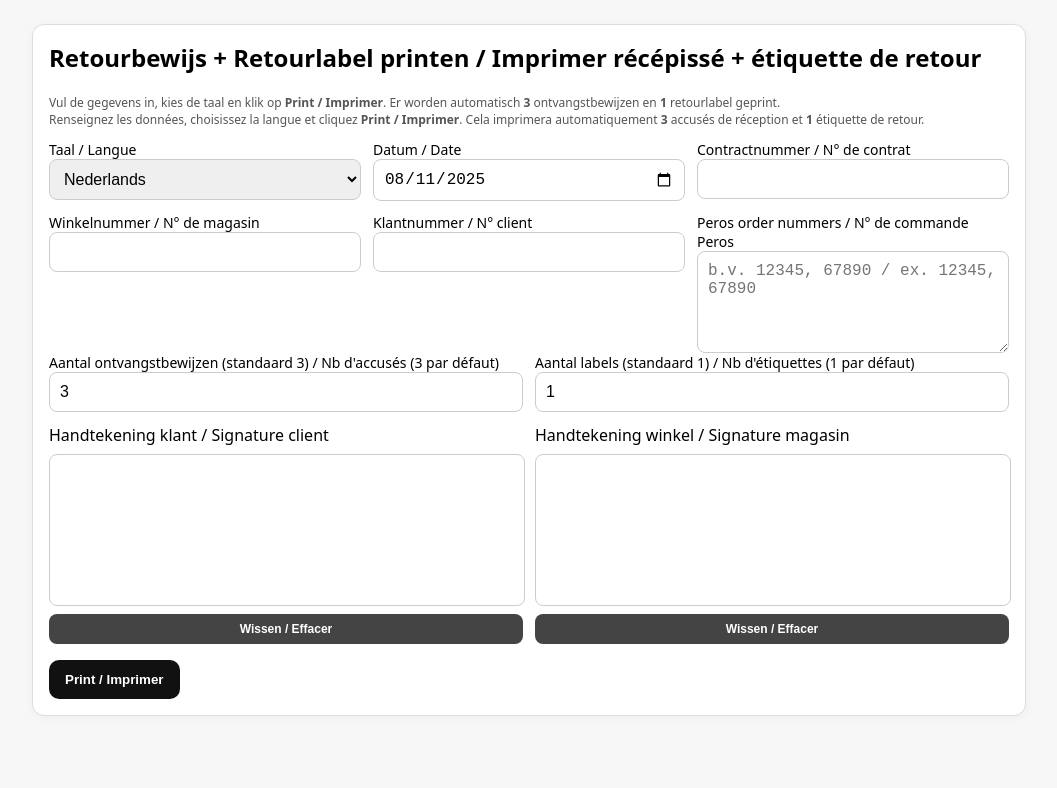
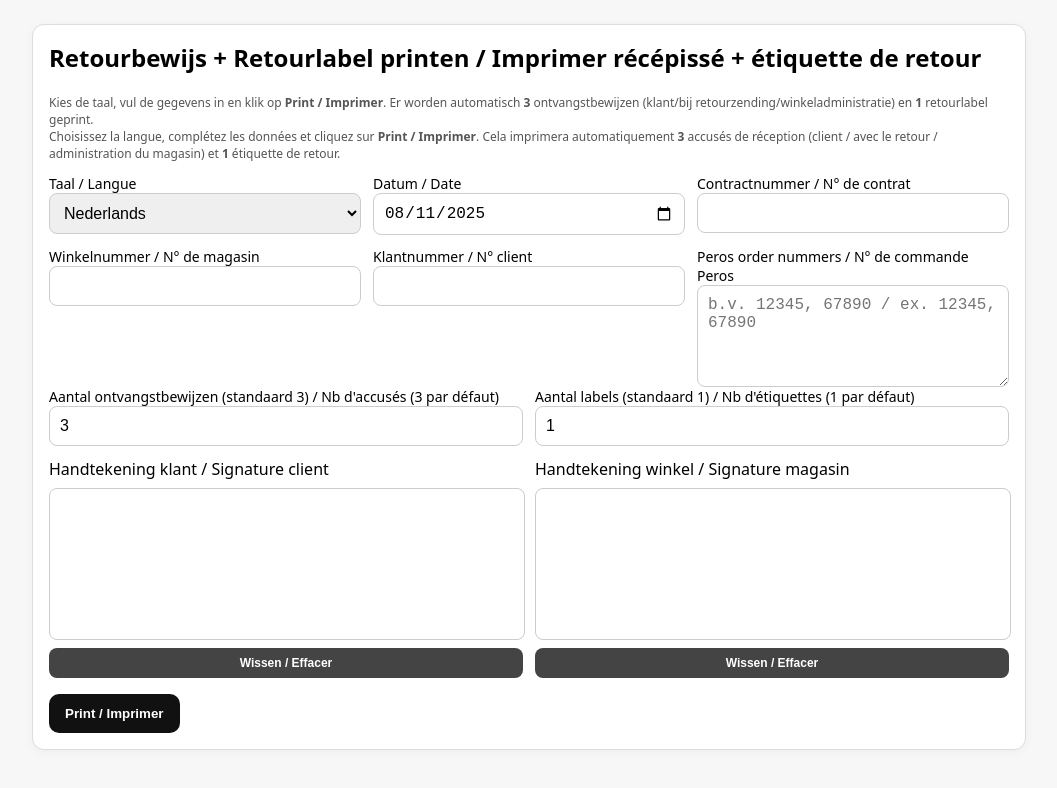
Before and after one commit to jjordaens/retourtool, a plain HTML site: page index.html in a window 1280 px wide. Shown: the whole page, without its empty margins (111-1168 px from the left). Drawn offline with Linux system fonts and the light colour scheme.

Commit message:
Add files via upload

```diff
--- a/index.html
+++ b/index.html
@@ -61,8 +61,8 @@
   <div class="app card">
     <h2 style="margin-top:0">Retourbewijs + Retourlabel printen / Imprimer récépissé + étiquette de retour</h2>
     <p class="hint">
-      Vul de gegevens in, kies de taal en klik op <b>Print / Imprimer</b>. Er worden automatisch <b>3</b> ontvangstbewijzen en <b>1</b> retourlabel geprint.<br>
-      Renseignez les données, choisissez la langue et cliquez <b>Print / Imprimer</b>. Cela imprimera automatiquement <b>3</b> accusés de réception et <b>1</b> étiquette de retour.
+      Kies de taal, vul de gegevens in en klik op <b>Print / Imprimer</b>. Er worden automatisch <b>3</b> ontvangstbewijzen (klant/bij retourzending/winkeladministratie) en <b>1</b> retourlabel geprint.<br>
+      Choisissez la langue, complétez les données et cliquez sur <b>Print / Imprimer</b>. Cela imprimera automatiquement <b>3</b> accusés de réception (client / avec le retour / administration du magasin) et <b>1</b> étiquette de retour.
     </p>
 
     <div class="row">
```
